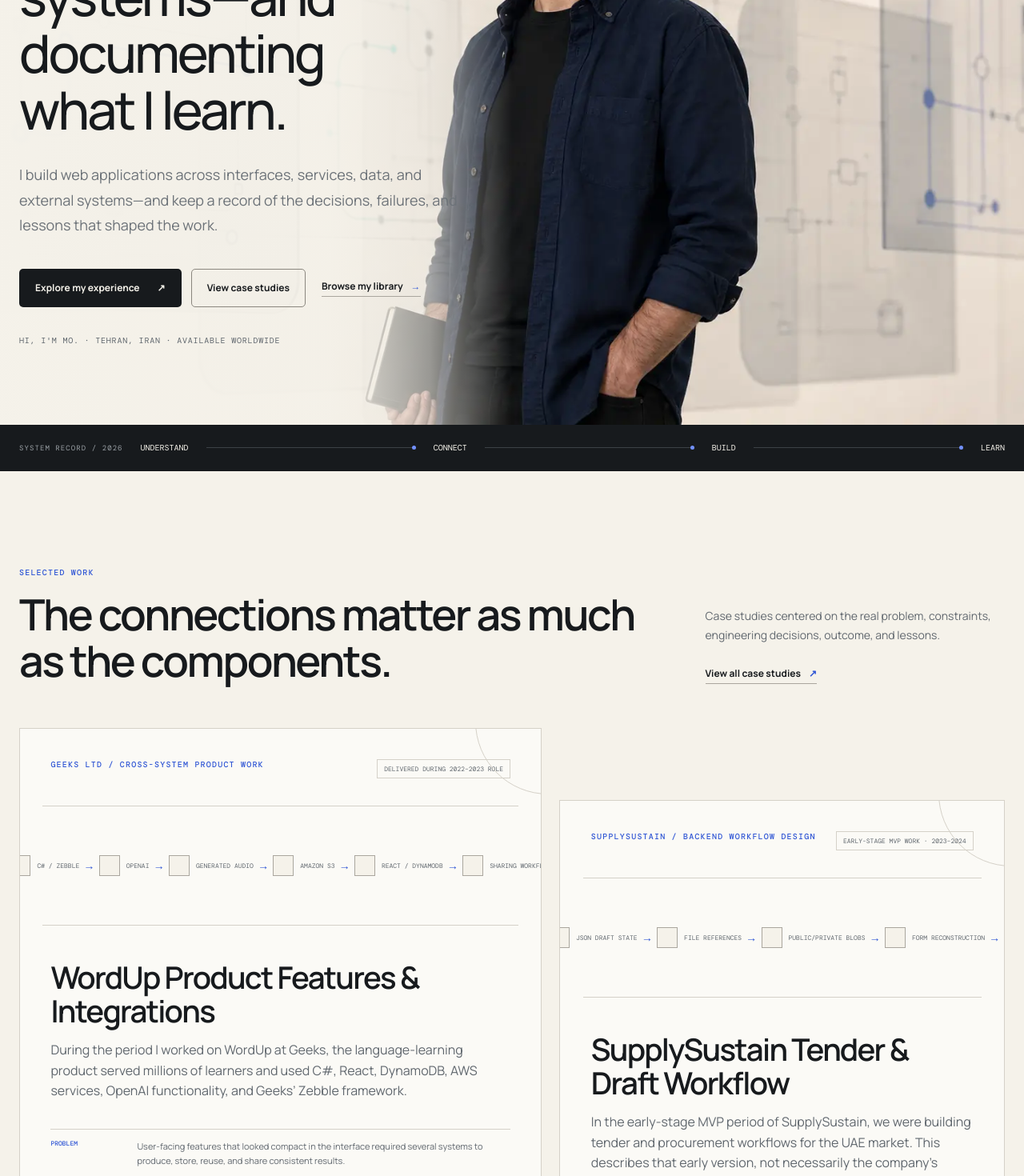
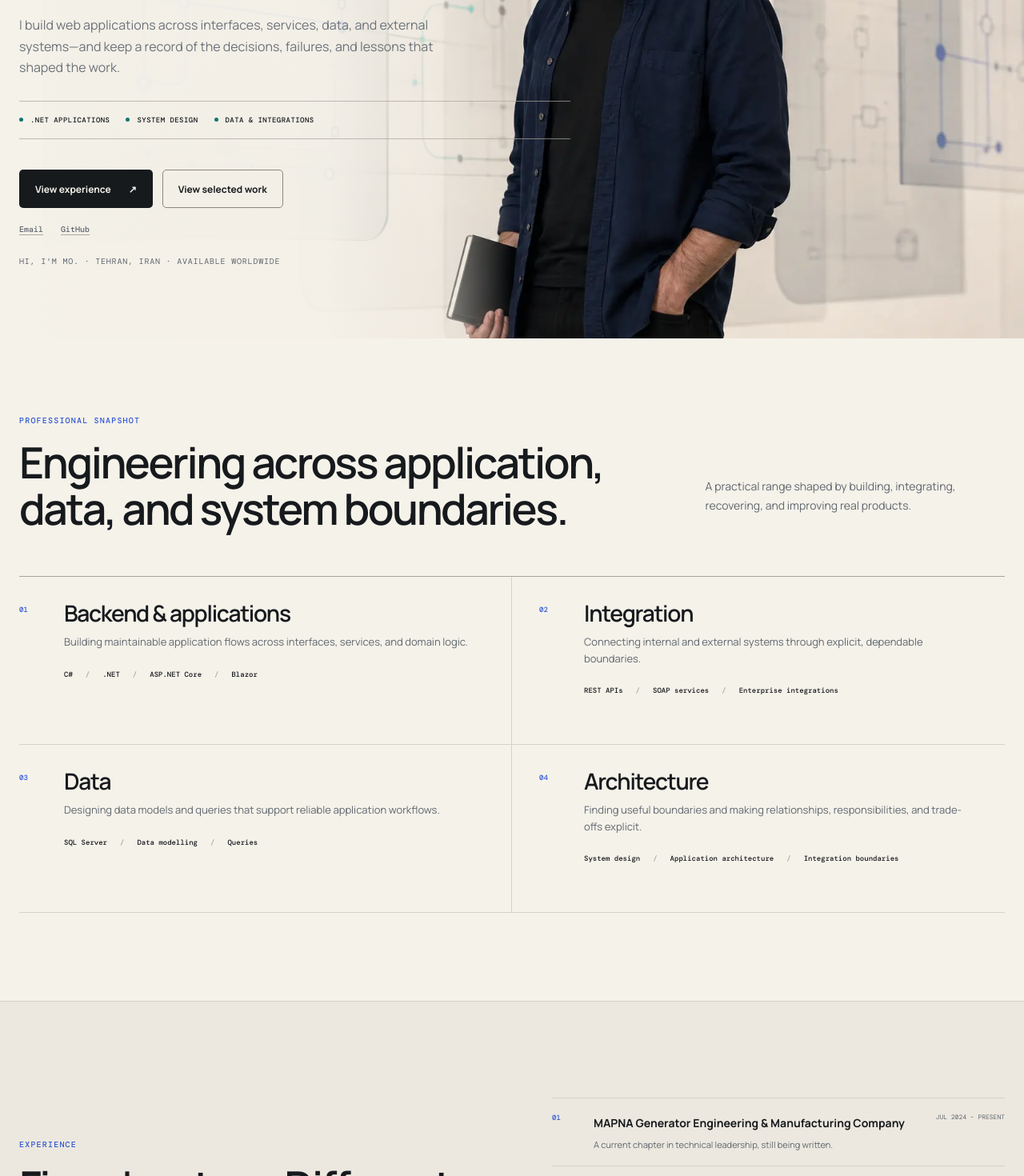
Before and after one commit to MoKeshavarz/mokeshavarz.github.io, a Next.js app: page / in a window 1280 px wide. Shown: the part 420-1890 px from the top of the page at 80% size. Built offline with nearby package versions, Linux system fonts and the light colour scheme.

Commit message:
Amendment

```diff
--- a/app/client.tsx
+++ b/app/client.tsx
@@ -8,27 +8,35 @@ import type { Book, Writing } from "./content";
 import { trackCopyEmail, trackSearch } from "./google-analytics";
 
 const navigation = [
-  ["Home", "/"], ["Projects", "/projects"], ["Writing", "/writing"], ["Library", "/library"], ["Experience", "/experience"], ["About", "/about"], ["Contact", "/contact"],
+  ["Experience", "/experience"], ["Projects", "/projects"], ["Writing", "/writing"], ["Library", "/library"], ["About", "/about"],
 ];
 
-export function SiteHeader({ name, initials, github }: { name: string; initials: string; github: string }) {
+export function SiteHeader({ name, initials }: { name: string; initials: string }) {
   const [open, setOpen] = useState(false);
   const path = usePathname();
+  useEffect(() => {
+    if (!open) return;
+    const closeOnEscape = (event: KeyboardEvent) => { if (event.key === "Escape") setOpen(false); };
+    window.addEventListener("keydown", closeOnEscape);
+    return () => window.removeEventListener("keydown", closeOnEscape);
+  }, [open]);
   const toggleTheme = () => {
     const next = document.documentElement.dataset.theme !== "dark";
     document.documentElement.dataset.theme = next ? "dark" : "light";
     localStorage.setItem("portfolio-theme", next ? "dark" : "light");
   };
-  return <header className="site-header" id="top"><a className="skip-link" href="#main">Skip to content</a><div className="container header-inner"><Link className="brand" href="/" onClick={() => setOpen(false)}><span>{initials}</span>{name}</Link><nav className={open ? "nav-open" : ""} aria-label="Primary navigation" id="primary-navigation">{navigation.map(([label, href]) => { const active = href === "/" ? path === "/" : path.startsWith(href); return <Link key={href} href={href} aria-current={active ? "page" : undefined} onClick={() => setOpen(false)}>{label}</Link>; })}<a className="github-link" href={github} target="_blank" rel="noreferrer">GitHub ↗</a></nav><div className="header-actions"><button className="icon-button theme-button" type="button" onClick={toggleTheme} aria-label="Toggle color theme" title="Change theme">◐</button><button className="menu-button" type="button" aria-expanded={open} aria-controls="primary-navigation" onClick={() => setOpen(!open)}><span>{open ? "Close" : "Menu"}</span><i aria-hidden="true" /></button></div></div></header>;
+  return <header className="site-header" id="top"><a className="skip-link" href="#main">Skip to content</a><div className="container header-inner"><Link className="brand" href="/" onClick={() => setOpen(false)}><span>{initials}</span>{name}</Link><nav className={open ? "nav-open" : ""} aria-label="Primary navigation" id="primary-navigation">{navigation.map(([label, href]) => { const active = path.startsWith(href); return <Link key={href} href={href} aria-current={active ? "page" : undefined} onClick={() => setOpen(false)}>{label}</Link>; })}</nav><div className="header-actions"><button className="icon-button theme-button" type="button" onClick={toggleTheme} aria-label="Toggle color theme" title="Change theme">◐</button><button className="menu-button" type="button" aria-expanded={open} aria-controls="primary-navigation" onClick={() => setOpen(!open)}><span>{open ? "Close" : "Menu"}</span><i aria-hidden="true" /></button></div></div></header>;
 }
 
-export function HeroShowcase({ introduction, displayName, location }: { introduction: string; displayName: string; location: string }) {
+export function HeroShowcase({ introduction, displayName, location, email, github, linkedin }: { introduction: string; displayName: string; location: string; email: string; github: string; linkedin: string }) {
   return <section className="hero container hero--full" aria-label="Introduction">
     <div className="hero-copy">
       <p className="eyebrow"><span className="signal-dot" /> The Curious Orchestrator</p>
       <h1>Software engineer building connected systems—and documenting what I learn.</h1>
       <p>{introduction}</p>
-      <div className="hero-actions"><Link className="button button-primary" href="/experience">Explore my experience <span>↗</span></Link><Link className="button button-secondary" href="/projects">View case studies</Link><Link className="text-link" href="/library">Browse my library <span>→</span></Link></div>
+      <ul className="hero-context" aria-label="Core engineering focus"><li>.NET applications</li><li>System design</li><li>Data & integrations</li></ul>
+      <div className="hero-actions"><Link className="button button-primary" href="/experience">View experience <span>↗</span></Link><Link className="button button-secondary" href="/projects">View selected work</Link></div>
+      <div className="hero-links" aria-label="Professional links"><a href={`mailto:${email}`}>Email</a>{linkedin && <a href={linkedin} target="_blank" rel="noreferrer">LinkedIn</a>}<a href={github} target="_blank" rel="noreferrer">GitHub</a></div>
       <p className="hero-location">Hi, I&apos;m {displayName}. · {location}</p>
     </div>
     <picture className="hero-media">
--- a/app/components.tsx
+++ b/app/components.tsx
@@ -1,9 +1,9 @@
 import Link from "next/link";
 import Image from "next/image";
-import { books, formatDate, profile, writing, type Book, type Project, type Writing } from "./content";
-import { CopyEmail, SiteHeader } from "./client";
+import { books, capabilities, formatDate, profile, writing, type Book, type Project, type Writing } from "./content";
+import { SiteHeader } from "./client";
 
-export function Header() { return <SiteHeader name={profile.displayName} initials={profile.initials} github={profile.github} />; }
+export function Header() { return <SiteHeader name={profile.displayName} initials={profile.initials} />; }
 
 export function Footer() {
   return (
@@ -24,6 +24,10 @@ export function PageIntro({ label, title, text, aside }: { label: string; title:
 
 export function SectionHeading({ label, title, text, link }: { label: string; title: string; text?: string; link?: { href: string; label: string } }) {
   return <div className="section-heading"><div><p className="eyebrow">{label}</p><h2>{title}</h2></div><div>{text && <p>{text}</p>}{link && <Link className="text-link" href={link.href}>{link.label} <span>↗</span></Link>}</div></div>;
+}
+
+export function CapabilityList() {
+  return <div className="capability-list">{capabilities.map((item) => <article key={item.number}><span>{item.number}</span><div><h3>{item.title}</h3><p>{item.detail}</p><ul aria-label={`${item.title} technologies`}>{item.technologies.map((technology) => <li key={technology}>{technology}</li>)}</ul></div></article>)}</div>;
 }
 
 function HeroSystemField() {
@@ -64,7 +68,7 @@ export function BookCard({ book }: { book: Book }) {
 }
 
 export function ContactBand() {
-  return <section className="contact-band"><div className="container"><p className="eyebrow">Start a conversation</p><h2>Have an interesting problem to solve? Let&apos;s build something thoughtful.</h2><div className="contact-actions"><a className="button button-light" href={`mailto:${profile.email}`} data-analytics-event="contact_click" data-analytics-location="home">Send an email <span>↗</span></a><CopyEmail email={profile.email} location="home" /></div></div></section>;
+  return <section className="contact-band"><div className="container contact-band-inner"><div><p className="eyebrow">Start a conversation</p><h2>Interested in working together?</h2><p>Share the problem, the context, and what a useful outcome would look like.</p></div><nav className="contact-actions" aria-label="Contact options"><a href={`mailto:${profile.email}`} data-analytics-event="contact_click" data-analytics-location="home">Email <span>↗</span></a>{profile.linkedin && <a href={profile.linkedin} target="_blank" rel="noreferrer">LinkedIn <span>↗</span></a>}<a href={profile.github} target="_blank" rel="noreferrer">GitHub <span>↗</span></a></nav></div></section>;
 }
 
 export function PlaceholderBanner({ children = "Demonstration content — replace with verified personal information before publishing." }: { children?: React.ReactNode }) {
--- a/app/content/misc.ts
+++ b/app/content/misc.ts
@@ -1,8 +1,28 @@
 export const capabilities = [
-  { number: "01", title: "System design", detail: "Finding useful boundaries and making relationships explicit." },
-  { number: "02", title: "Product thinking", detail: "Connecting technical choices to the problem a product must solve." },
-  { number: "03", title: "C# & .NET", detail: "Building maintainable application flows across interfaces, services, and domain logic." },
-  { number: "04", title: "Data & integration", detail: "Designing reliable data flows across databases and external services." },
+  {
+    number: "01",
+    title: "Backend & applications",
+    detail: "Building maintainable application flows across interfaces, services, and domain logic.",
+    technologies: ["C#", ".NET", "ASP.NET Core", "Blazor"],
+  },
+  {
+    number: "02",
+    title: "Integration",
+    detail: "Connecting internal and external systems through explicit, dependable boundaries.",
+    technologies: ["REST APIs", "SOAP services", "Enterprise integrations"],
+  },
+  {
+    number: "03",
+    title: "Data",
+    detail: "Designing data models and queries that support reliable application workflows.",
+    technologies: ["SQL Server", "Data modelling", "Queries"],
+  },
+  {
+    number: "04",
+    title: "Architecture",
+    detail: "Finding useful boundaries and making relationships, responsibilities, and trade-offs explicit.",
+    technologies: ["System design", "Application architecture", "Integration boundaries"],
+  },
 ];
 
 export const interests = [
--- a/app/globals.css
+++ b/app/globals.css
@@ -513,3 +513,96 @@ h3 { font-size: 23px; font-weight: 600; }
   .parent-record { align-items: flex-start; flex-direction: column; }
   .architecture-flow-wide { grid-template-columns: 1fr; }
 }
+
+/* Homepage information architecture */
+.hero-context { display: flex; flex-wrap: wrap; gap: 8px 20px; margin: 28px 0 0; padding: 17px 0; border-block: 1px solid color-mix(in srgb, var(--line-strong) 72%, transparent); list-style: none; }
+.hero-context li { display: flex; align-items: center; gap: 9px; color: var(--ink); font: 500 9px/1.4 "DM Mono", monospace; letter-spacing: .05em; text-transform: uppercase; }
+.hero-context li:before { content: ""; width: 5px; height: 5px; background: var(--secondary); border-radius: 50%; }
+.hero-links { display: flex; flex-wrap: wrap; gap: 22px; margin-top: 20px; }
+.hero-links a { color: var(--ink-soft); font: 500 10px "DM Mono", monospace; border-bottom: 1px solid var(--line-strong); }
+.hero-links a:hover { color: var(--accent); border-color: var(--accent); }
+.hero--full .hero-location { margin-top: 26px; }
+
+@media (min-width: 1051px) {
+  .hero--full { min-height: min(860px, calc(100svh - var(--header))); grid-template-columns: minmax(0, 1.18fr) minmax(400px, .82fr); }
+  .hero--full .hero-copy { padding-block: 42px; }
+  .hero--full .hero-copy h1 { max-width: 720px; font-size: clamp(52px, 4.35vw, 66px); }
+  .hero--full .hero-copy > p:not(.eyebrow, .hero-location) { font-size: 16px; line-height: 1.65; }
+}
+
+.capabilities-section { padding-top: 96px; padding-bottom: 110px; }
+.capability-list { display: grid; grid-template-columns: repeat(2, 1fr); border-top: 1px solid var(--line-strong); }
+.capability-list article { display: grid; grid-template-columns: 42px minmax(0, 1fr); gap: 14px; min-height: 210px; padding: 30px 34px 32px 0; border-bottom: 1px solid var(--line); }
+.capability-list article:nth-child(odd) { padding-right: 48px; border-right: 1px solid var(--line); }
+.capability-list article:nth-child(even) { padding-left: 34px; }
+.capability-list article > span { padding-top: 5px; color: var(--accent); font: 500 9px "DM Mono", monospace; }
+.capability-list h3 { margin: 0 0 10px; font-size: clamp(22px, 2.2vw, 30px); }
+.capability-list p { max-width: 560px; margin-bottom: 24px; color: var(--ink-soft); font-size: 13px; }
+.capability-list ul { display: flex; flex-wrap: wrap; gap: 6px 16px; margin: 0; padding: 0; list-style: none; }
+.capability-list li { color: var(--ink); font: 500 9px/1.5 "DM Mono", monospace; }
+.capability-list li:not(:last-child):after { content: "/"; margin-left: 16px; color: var(--line-strong); }
+
+.home-library { padding-block: 90px 100px; }
+.home-library .section-heading { margin-bottom: 42px; }
+.home-library .book-card { padding-top: 24px; border-top: 1px solid var(--line); }
+.home-library .book-cover { width: 150px; }
+
+.principles-band { padding-block: 58px; background: var(--ink); color: var(--paper); }
+.principles-inner { display: grid; grid-template-columns: minmax(260px, .65fr) 1.35fr; gap: clamp(55px, 8vw, 130px); align-items: center; }
+.principles-inner .eyebrow { margin-bottom: 10px; color: #98aaff; }
+.principles-inner h2 { max-width: 390px; margin: 0; font-size: clamp(23px, 2.4vw, 34px); }
+.principles-inner ol { display: grid; grid-template-columns: repeat(4, 1fr); margin: 0; padding: 0; border-block: 1px solid #3a3e42; list-style: none; }
+.principles-inner li { position: relative; padding: 21px 18px; border-right: 1px solid #3a3e42; font-size: 14px; font-weight: 600; }
+.principles-inner li:last-child { border-right: 0; }
+.principles-inner li:not(:last-child):after { position: absolute; content: "→"; right: -8px; top: calc(50% - 10px); z-index: 1; width: 16px; height: 20px; background: var(--ink); color: #8298f6; text-align: center; }
+.principles-inner li span { display: block; margin-bottom: 9px; color: #8298f6; font: 400 8px "DM Mono", monospace; }
+
+.contact-band { padding-block: 72px; }
+.contact-band-inner { display: grid; grid-template-columns: 1fr auto; gap: 60px; align-items: end; }
+.contact-band h2 { margin-bottom: 12px; font-size: clamp(34px, 4vw, 54px); }
+.contact-band-inner > div > p:last-child { max-width: 620px; margin: 0; color: #dfe5ff; font-size: 14px; }
+.contact-actions { display: flex; flex-wrap: wrap; gap: 8px 24px; padding-bottom: 7px; }
+.contact-actions a { display: inline-flex; gap: 12px; padding-bottom: 3px; border-bottom: 1px solid rgba(255,255,255,.6); font-size: 12px; font-weight: 700; }
+.contact-actions a span { font-size: 15px; }
+
+@media (max-width: 1050px) {
+  .hero-context { max-width: 580px; }
+  .hero--full .hero-links { max-width: 580px; }
+  .home-library .book-cover { width: 135px; }
+  .principles-inner { grid-template-columns: 1fr; gap: 30px; }
+}
+
+@media (max-width: 860px) {
+  .capabilities-section { padding-block: 78px 85px; }
+  .capability-list { grid-template-columns: 1fr; }
+  .capability-list article, .capability-list article:nth-child(odd), .capability-list article:nth-child(even) { min-height: 0; padding: 27px 0; border-right: 0; }
+  .contact-band-inner { grid-template-columns: 1fr; gap: 32px; }
+}
+
+@media (max-width: 620px) {
+  .hero--full { min-height: auto; padding-block: 54px 46px; }
+  .hero--full:after { background: linear-gradient(90deg, color-mix(in srgb, var(--paper) 99%, transparent) 0%, color-mix(in srgb, var(--paper) 96%, transparent) 68%, color-mix(in srgb, var(--paper) 70%, transparent) 100%); }
+  .hero--full .hero-copy { width: 100%; max-width: none; padding: 0; }
+  .hero--full .hero-copy h1 { max-width: 92%; }
+  .hero--full .hero-copy > p:not(.eyebrow, .hero-location) { max-width: 94%; }
+  .hero-media { opacity: .32; }
+  .hero-media img { object-position: 61% center; }
+  .hero-context { gap: 9px 14px; margin-top: 22px; padding-block: 14px; }
+  .hero-context li { font-size: 8px; }
+  .hero-actions { margin-top: 24px; }
+  .hero-links { margin-top: 18px; }
+  .capability-list article { grid-template-columns: 32px minmax(0, 1fr); }
+  .capability-list p { margin-bottom: 17px; }
+  .capability-list ul { gap: 5px 10px; }
+  .capability-list li:not(:last-child):after { margin-left: 10px; }
+  .home-library { padding-block: 68px 76px; }
+  .home-library .book-feature-grid { gap: 44px; }
+  .home-library .book-cover { width: 108px; }
+  .principles-band { padding-block: 45px; }
+  .principles-inner ol { grid-template-columns: repeat(2, 1fr); }
+  .principles-inner li:nth-child(2) { border-right: 0; }
+  .principles-inner li:nth-child(2):after { display: none; }
+  .principles-inner li:nth-child(-n+2) { border-bottom: 1px solid #3a3e42; }
+  .contact-band { padding-block: 58px; }
+  .contact-actions { align-items: flex-start; flex-direction: row; gap: 16px 24px; }
+}
--- a/app/page.tsx
+++ b/app/page.tsx
@@ -1,30 +1,38 @@
 import Link from "next/link";
-import { books, capabilities, experiences, featuredProjects, interests, profile, writing } from "./content";
-import { BookCard, ContactBand, Footer, Header, ProjectCard, SectionHeading, WritingCard } from "./components";
+import { books, experiences, featuredProjects, profile, writing } from "./content";
+import { BookCard, CapabilityList, ContactBand, Footer, Header, ProjectCard, SectionHeading, WritingCard } from "./components";
 import { HeroShowcase } from "./client";
 
 export default function Home() {
   const currentlyReading = books.filter((book) => book.readingStatus === "Reading").slice(0, 2);
+
   return <>
     <Header />
     <main id="main">
-      <HeroShowcase introduction={profile.introduction} displayName={profile.displayName} location={profile.location} />
+      <HeroShowcase introduction={profile.introduction} displayName={profile.displayName} location={profile.location} email={profile.email} github={profile.github} linkedin={profile.linkedin} />
 
-      <div className="signal-strip"><div className="container"><span>SYSTEM RECORD / 2026</span><p>Understand</p><i /> <p>Connect</p><i /> <p>Build</p><i /> <p>Learn</p></div></div>
+      <section className="section container capabilities-section">
+        <SectionHeading label="Professional snapshot" title="Engineering across application, data, and system boundaries." text="A practical range shaped by building, integrating, recovering, and improving real products." />
+        <CapabilityList />
+      </section>
 
-      <section className="section container" id="projects"><SectionHeading label="Selected work" title="The connections matter as much as the components." text="Case studies centered on the real problem, constraints, engineering decisions, outcome, and lessons." link={{ href: "/projects", label: "View all case studies" }} /><div className="project-grid">{featuredProjects.map((project, index) => <ProjectCard project={project} index={index} key={project.slug} />)}</div></section>
+      <section className="section section-tinted" id="experience">
+        <div className="container experience-preview">
+          <div><p className="eyebrow">Experience</p><h2>Five chapters. Different lessons about software and leadership.</h2><p>From building applications that were later abandoned to recovering legacy products, learning disciplined change, questioning what an MVP is for, and leading technical work today.</p><Link className="button button-secondary" href="/experience">View experience record</Link></div>
+          <ol className="experience-preview-list">{experiences.map((experience, index) => <li key={experience.slug}><span>{String(index + 1).padStart(2, "0")}</span><div><Link href={`/experience/${experience.slug}`}>{experience.company}</Link><p>{experience.theme}</p></div><time dateTime={experience.startDate}>{experience.dateLabel}</time></li>)}</ol>
+        </div>
+      </section>
 
-      {writing.length > 0 && <section className="section section-tinted"><div className="container"><SectionHeading label="Recently published" title="Notes from building, reading, and reconsidering." text="Technical articles and learning notes extend the experience record without repeating it." link={{ href: "/writing", label: "Explore all writing" }} /><div className="writing-grid">{writing.slice(0, 3).map((item) => <WritingCard item={item} key={item.slug} />)}</div></div></section>}
+      <section className="section container" id="projects">
+        <SectionHeading label="Selected work" title="The connections matter as much as the components." text="Case studies centered on the real problem, constraints, engineering decisions, outcome, and lessons." link={{ href: "/projects", label: "View all case studies" }} />
+        <div className="project-grid">{featuredProjects.map((project, index) => <ProjectCard project={project} index={index} key={project.slug} />)}</div>
+      </section>
 
-      <section className="section container"><SectionHeading label="Currently reading" title="Ideas in progress, not trophies on a shelf." text="A reading record that connects technical and non-technical books to work, questions, and practice." link={{ href: "/library", label: "Visit the library" }} /><div className="book-feature-grid">{currentlyReading.map((book) => <BookCard book={book} key={book.slug} />)}</div></section>
+      {writing.length > 0 && <section className="section section-tinted home-writing"><div className="container"><SectionHeading label="Recently published" title="Notes from building, reading, and reconsidering." text="Technical articles and learning notes extend the experience record without repeating it." link={{ href: "/writing", label: "Explore all writing" }} /><div className="writing-grid">{writing.slice(0, 3).map((item) => <WritingCard item={item} key={item.slug} />)}</div></div></section>}
 
-      <section className="section approach-section"><div className="container"><SectionHeading label="Engineering approach" title="Understand the problem. Map the relationships. Build the smallest coherent system." /><ol className="approach-list"><li><span>01</span><div><h3>Understand</h3><p>Clarify the problem, constraints, people, and evidence before choosing a solution.</p></div></li><li><span>02</span><div><h3>Connect</h3><p>Make boundaries, responsibilities, flows, and failure states visible.</p></div></li><li><span>03</span><div><h3>Build</h3><p>Deliver a useful slice, test assumptions, and keep the system understandable.</p></div></li><li><span>04</span><div><h3>Improve</h3><p>Measure what matters, document trade-offs, and carry the learning forward.</p></div></li></ol></div></section>
+      {currentlyReading.length > 0 && <section className="section container home-library"><SectionHeading label="Library / In progress" title="Curiosity that continues beyond the work." text="A quieter record of reading, questions, and ideas that inform how I think and build." link={{ href: "/library", label: "Visit the library" }} /><div className="book-feature-grid">{currentlyReading.map((book) => <BookCard book={book} key={book.slug} />)}</div></section>}
 
-      <section className="section container"><SectionHeading label="Technical capabilities" title="Broad enough to see the system. Focused enough to care about the details." /><div className="capability-grid">{capabilities.map((item) => <article key={item.number}><span>{item.number}</span><h3>{item.title}</h3><p>{item.detail}</p></article>)}</div></section>
-
-      <section className="section section-tinted"><div className="container experience-preview"><div><p className="eyebrow">Experience</p><h2>Five chapters. Different lessons about software and leadership.</h2><p>From building applications that were later abandoned to recovering legacy products, learning disciplined change, questioning what an MVP is for, and leading technical work today.</p><Link className="button button-secondary" href="/experience">View experience record</Link></div><ol className="experience-preview-list">{experiences.map((experience, index) => <li key={experience.slug}><span>{String(index + 1).padStart(2, "0")}</span><div><Link href={`/experience/${experience.slug}`}>{experience.company}</Link><p>{experience.theme}</p></div><time dateTime={experience.startDate}>{experience.dateLabel}</time></li>)}</ol></div></section>
-
-      <section className="section container"><SectionHeading label="Beyond engineering" title="Discipline, rhythm, and the practice of paying attention." text="Sports teach me consistency and resilience. Music reminds me that structure and creativity can work together." /><div className="interest-grid">{interests.map((item, index) => <article key={item.title}><span>0{index + 1} / {item.type}</span><h3>{item.title}</h3><p>{item.text}</p></article>)}</div></section>
+      <section className="principles-band" aria-labelledby="principles-title"><div className="container principles-inner"><div><p className="eyebrow">Engineering approach</p><h2 id="principles-title">A simple loop for thoughtful systems.</h2></div><ol><li><span>01</span>Understand</li><li><span>02</span>Connect</li><li><span>03</span>Build</li><li><span>04</span>Improve</li></ol></div></section>
 
       <ContactBand />
     </main>
```
Also changed, not shown: app/about/page.tsx (+3 -3 lines).
